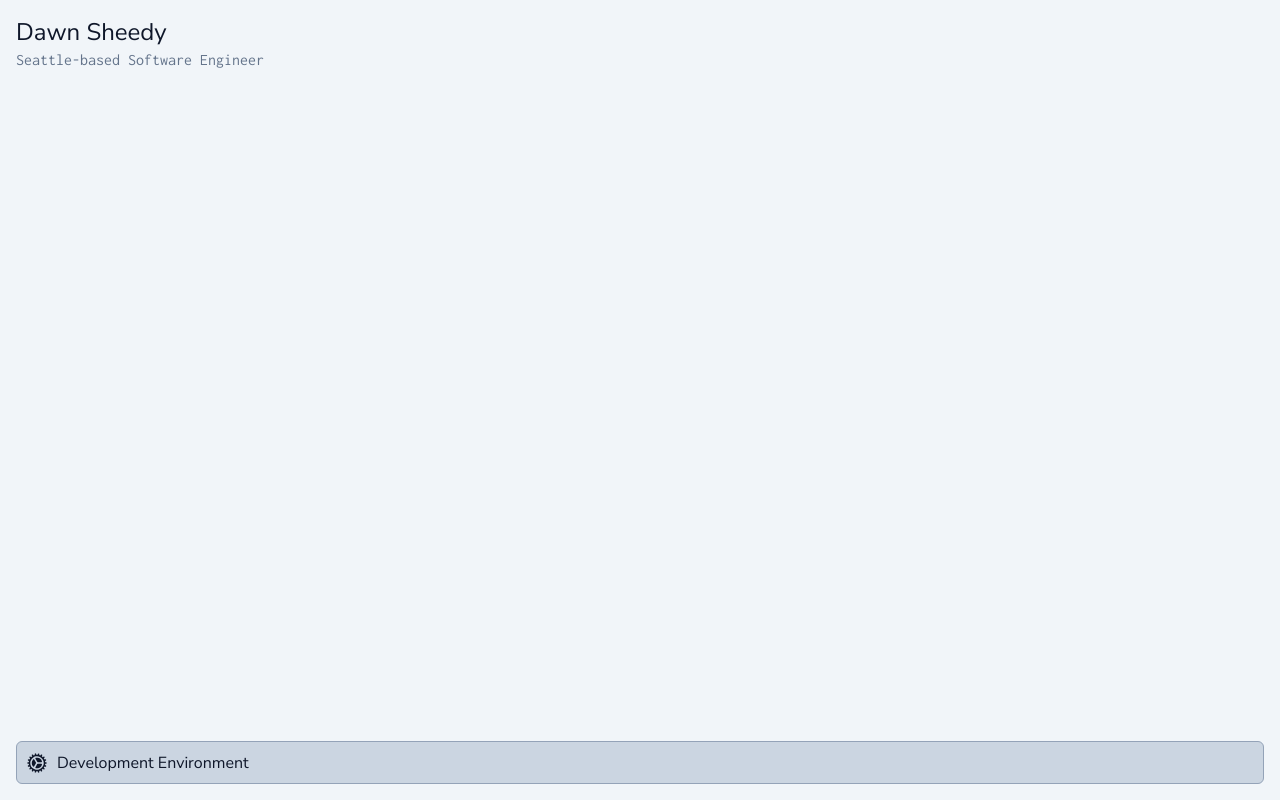
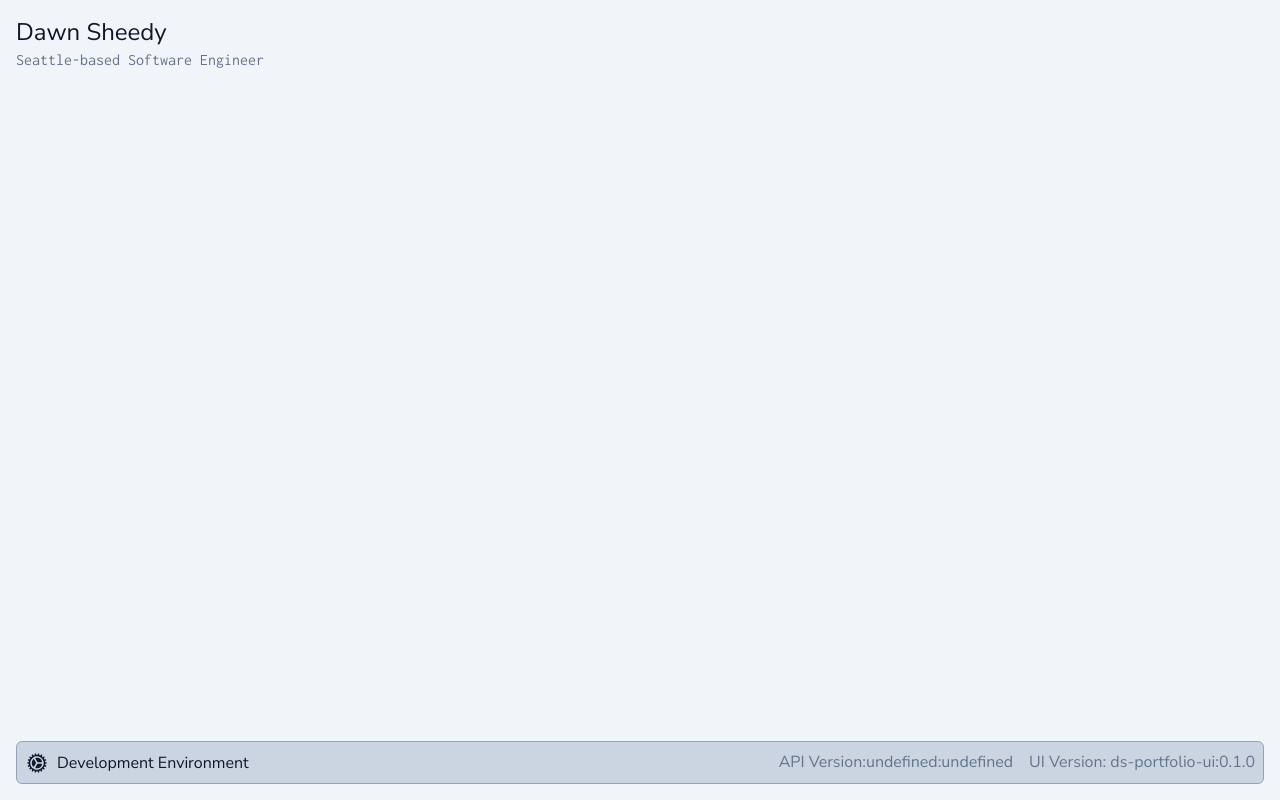
Before and after one commit to DawnSheedy/ds-portfolio-ui, a React (Create React App) app: page / in a window 1280 px wide. Built offline with nearby package versions, Linux system fonts and the light colour scheme; no server answers.

Commit message:
Display API and UI versions in dev UI

```diff
--- a/src/content/EnvIndicator.tsx
+++ b/src/content/EnvIndicator.tsx
@@ -1,12 +1,20 @@
 import { useEnvironment } from "../hooks/useEnvironment";
+import { useGetPortfolioServiceStatusQuery } from "../redux/api/portfolioServiceApi";
 import { Environment } from "../types/Environment";
 import { CogIcon } from "@heroicons/react/24/solid";
+import packageJson from "../../package.json";
 
 /**
  * Environmental Indication Banner
  */
 export const EnvIndicator = () => {
   const env = useEnvironment();
+  const { data: status, isLoading } = useGetPortfolioServiceStatusQuery(
+    undefined,
+    {
+      skip: env === Environment.Production,
+    }
+  );
 
   return env === Environment.Production ? null : (
     <div className="px-2 py-2 border border-slate-400 dark:border-slate-700 rounded-md mx-4 my-4 backdrop:blur-xl bg-slate-300 dark:bg-slate-800">
@@ -14,6 +22,15 @@ export const EnvIndicator = () => {
       <span className="align-middle">
         {env === Environment.Dev ? "Development" : "Staging"} Environment
       </span>
+      <div className="float-right align-middle dark:text-slate-400 text-slate-500 ml-4">
+        UI Version: {packageJson.name}:{packageJson.version}
+      </div>
+      <div className="float-right align-middle dark:text-slate-400 text-slate-500">
+        API Version:
+        {isLoading
+          ? "Loading API Info..."
+          : `${status?.appName}:${status?.version}`}
+      </div>
     </div>
   );
 };
--- a/src/index.tsx
+++ b/src/index.tsx
@@ -1,15 +1,19 @@
-import React from 'react';
-import ReactDOM from 'react-dom/client';
-import './index.css';
-import App from './App';
-import reportWebVitals from './reportWebVitals';
+import React from "react";
+import ReactDOM from "react-dom/client";
+import "./index.css";
+import App from "./App";
+import reportWebVitals from "./reportWebVitals";
+import { Provider } from "react-redux";
+import { store } from "./redux/store";
 
 const root = ReactDOM.createRoot(
-  document.getElementById('root') as HTMLElement
+  document.getElementById("root") as HTMLElement
 );
 root.render(
   <React.StrictMode>
-    <App />
+    <Provider store={store}>
+      <App />
+    </Provider>
   </React.StrictMode>
 );
 
--- /dev/null
+++ b/src/model/StatusResponse.ts
@@ -0,0 +1,5 @@
+export interface StatusResponse {
+    isLive: boolean;
+    appName: string;
+    version: string;
+}
--- /dev/null
+++ b/src/redux/api/portfolioBaseQuery.ts
@@ -0,0 +1,9 @@
+import { fetchBaseQuery } from "@reduxjs/toolkit/query";
+
+/**
+ * Base query for portfolio cals
+ * @returns
+ */
+export const portfolioBaseQuery = () => {
+  return fetchBaseQuery({ baseUrl: "/ds-portfolio-service/" });
+};
--- /dev/null
+++ b/src/redux/api/portfolioServiceApi.ts
@@ -0,0 +1,21 @@
+import { createApi } from "@reduxjs/toolkit/query/react";
+import { portfolioBaseQuery } from "./portfolioBaseQuery";
+import { StatusResponse } from "../../model/StatusResponse";
+
+/**
+ * Base api for portfolio servicer
+ */
+export const portfolioServiceApi = createApi({
+  baseQuery: portfolioBaseQuery(),
+  tagTypes: ["Status"],
+  endpoints: (build) => ({
+    getPortfolioServiceStatus: build.query<StatusResponse, void>({
+      query: () => ({
+        url: "status",
+      }),
+      providesTags: (response) => [{ id: "STATUS", type: "Status" }],
+    }),
+  }),
+});
+
+export const { useGetPortfolioServiceStatusQuery } = portfolioServiceApi;
--- /dev/null
+++ b/src/redux/hooks.ts
@@ -0,0 +1,7 @@
+import { useDispatch, useSelector } from 'react-redux'
+import type { TypedUseSelectorHook } from 'react-redux'
+import type { RootState, AppDispatch } from './store'
+
+// Use throughout your app instead of plain `useDispatch` and `useSelector`
+export const useAppDispatch: () => AppDispatch = useDispatch
+export const useAppSelector: TypedUseSelectorHook<RootState> = useSelector
--- /dev/null
+++ b/src/redux/store.ts
@@ -0,0 +1,18 @@
+import { configureStore } from "@reduxjs/toolkit";
+import { setupListeners } from "@reduxjs/toolkit/query";
+import { portfolioServiceApi } from "./api/portfolioServiceApi";
+
+export const store = configureStore({
+  reducer: {
+    [portfolioServiceApi.reducerPath]: portfolioServiceApi.reducer,
+  },
+  middleware: (getDefaultMiddleware) =>
+    getDefaultMiddleware().concat(portfolioServiceApi.middleware),
+});
+
+setupListeners(store.dispatch);
+
+// Infer the `RootState` and `AppDispatch` types from the store itself
+export type RootState = ReturnType<typeof store.getState>;
+// Inferred type: {posts: PostsState, comments: CommentsState, users: UsersState}
+export type AppDispatch = typeof store.dispatch;
```
